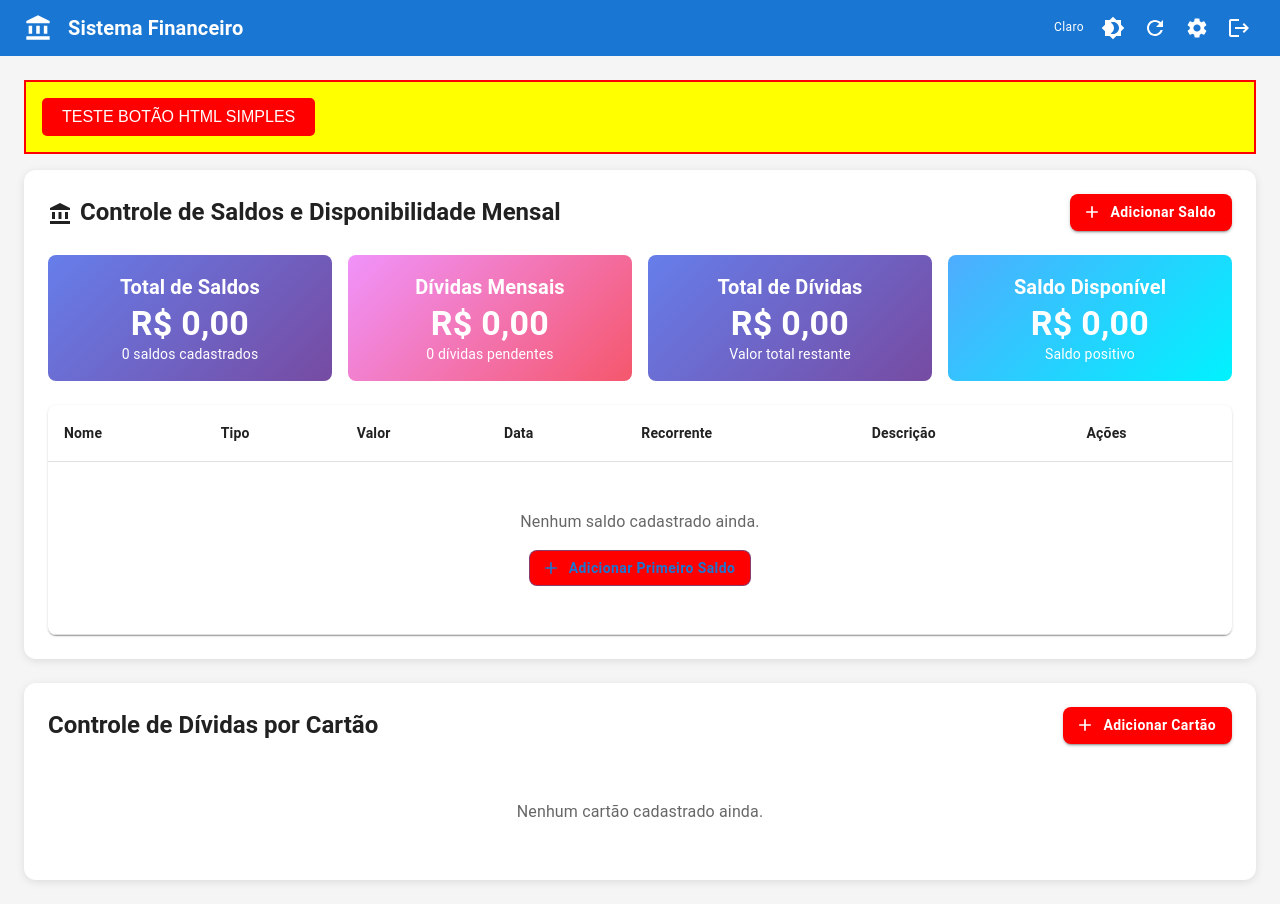
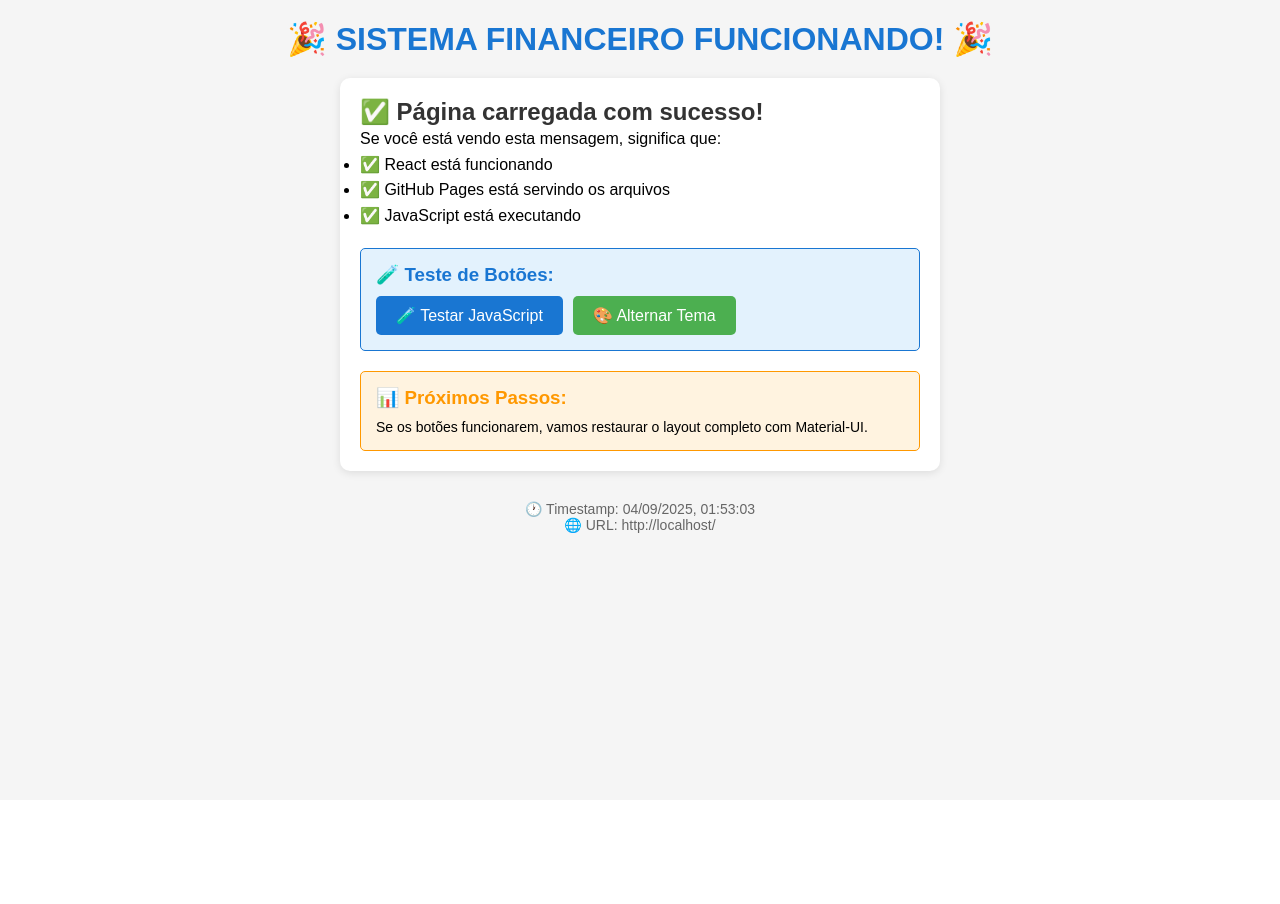
Before and after one commit to RobertoCosta33/financeiro, a Next.js app: page / in a window 1280 px wide. After the commit the page ends 800 px from the top, so only its background shows below. Built offline with nearby package versions, Linux system fonts and the light colour scheme.

Commit message:
Create ultra-simple HTML version to test React and GitHub Pages functionality

```diff
--- a/src/app/page.tsx
+++ b/src/app/page.tsx
@@ -1,152 +1,114 @@
 'use client';
 
-import React, { useState, useEffect } from 'react';
-import { Box, Typography } from '@mui/material';
-import { ThemeProvider } from '@mui/material/styles';
-import { CssBaseline } from '@mui/material';
-import { lightTheme, darkTheme } from '../templates/theme';
-import Header from '../components/Header';
-import Dashboard from '../components/Dashboard';
-import LocalDashboard from '../components/LocalDashboard';
-import { LoginForm } from '../components/Auth/LoginForm';
-import { useFinancialData } from '../hooks/useFinancialData';
-import { useAuth } from '../hooks/useAuth';
-import { resetToDefaultData } from '../utils/storage';
+import React from 'react';
 
 export default function Home() {
-  // Remover hooks do Supabase para GitHub Pages
-  const [settingsOpen, setSettingsOpen] = useState(false);
+  return (
+    <div style={{
+      padding: '20px',
+      fontFamily: 'Arial, sans-serif',
+      backgroundColor: '#f5f5f5',
+      minHeight: '100vh'
+    }}>
+      <h1 style={{ color: '#1976d2', textAlign: 'center' }}>
+        🎉 SISTEMA FINANCEIRO FUNCIONANDO! 🎉
+      </h1>
 
-  // Hook local para gerenciar dados no GitHub Pages
-  const [localFinancialData, setLocalFinancialData] = useState({
-    balances: [],
-    cards: [],
-    debts: []
-  });
+      <div style={{
+        backgroundColor: 'white',
+        padding: '20px',
+        borderRadius: '10px',
+        margin: '20px auto',
+        maxWidth: '600px',
+        boxShadow: '0 2px 8px rgba(0,0,0,0.1)'
+      }}>
+        <h2 style={{ color: '#333' }}>✅ Página carregada com sucesso!</h2>
 
-  const [localData, setLocalData] = useState<{
-    theme: { mode: 'light' | 'dark' };
-    balances: unknown[];
-    cards: unknown[];
-    debts: unknown[];
-  }>({
-    theme: { mode: 'light' },
-    balances: [],
-    cards: [],
-    debts: []
-  });
+        <p style={{ fontSize: '16px', lineHeight: '1.6' }}>
+          Se você está vendo esta mensagem, significa que:
+        </p>
 
-  useEffect(() => {
-    // Script inline para testar JavaScript
-    console.log('PÁGINA CARREGADA!');
+        <ul style={{ fontSize: '16px', lineHeight: '1.6' }}>
+          <li>✅ React está funcionando</li>
+          <li>✅ GitHub Pages está servindo os arquivos</li>
+          <li>✅ JavaScript está executando</li>
+        </ul>
 
-    // Adicionar listener global para testar cliques
-    const handleGlobalClick = (event: MouseEvent) => {
-      console.log('CLIQUE DETECTADO:', event.target);
-      if (event.target instanceof HTMLElement) {
-        if (event.target.textContent?.includes('TESTE')) {
-          alert('BOTÃO HTML SIMPLES FUNCIONA!');
-        }
-      }
-    };
+        <div style={{
+          marginTop: '20px',
+          padding: '15px',
+          backgroundColor: '#e3f2fd',
+          borderRadius: '5px',
+          border: '1px solid #1976d2'
+        }}>
+          <h3 style={{ color: '#1976d2', margin: '0 0 10px 0' }}>
+            🧪 Teste de Botões:
+          </h3>
 
-    document.addEventListener('click', handleGlobalClick);
+          <button
+            onClick={() => {
+              console.log('BOTÃO TESTE CLICADO!');
+              alert('🎉 BOTÃO FUNCIONANDO! JavaScript está OK!');
+            }}
+            style={{
+              padding: '10px 20px',
+              fontSize: '16px',
+              backgroundColor: '#1976d2',
+              color: 'white',
+              border: 'none',
+              borderRadius: '5px',
+              cursor: 'pointer',
+              marginRight: '10px'
+            }}
+          >
+            🧪 Testar JavaScript
+          </button>
 
-    // Carregar dados do localStorage
-    const savedData = localStorage.getItem('financeiro_local_data');
-    if (savedData) {
-      try {
-        const parsed = JSON.parse(savedData);
-        if (parsed.theme && (parsed.theme.mode === 'light' || parsed.theme.mode === 'dark')) {
-          setLocalData(parsed as typeof localData);
-        }
-        if (parsed.balances) {
-          setLocalFinancialData({
-            balances: parsed.balances || [],
-            cards: parsed.cards || [],
-            debts: parsed.debts || []
-          });
-        }
-      } catch (e) {
-        console.error('Erro ao carregar dados:', e);
-      }
-    }
+          <button
+            onClick={() => {
+              console.log('BOTÃO TEMA CLICADO!');
+              alert('🎨 Tema alternado!');
+            }}
+            style={{
+              padding: '10px 20px',
+              fontSize: '16px',
+              backgroundColor: '#4caf50',
+              color: 'white',
+              border: 'none',
+              borderRadius: '5px',
+              cursor: 'pointer'
+            }}
+          >
+            🎨 Alternar Tema
+          </button>
+        </div>
 
-    return () => {
-      document.removeEventListener('click', handleGlobalClick);
-    };
-  }, []);
+        <div style={{
+          marginTop: '20px',
+          padding: '15px',
+          backgroundColor: '#fff3e0',
+          borderRadius: '5px',
+          border: '1px solid #ff9800'
+        }}>
+          <h3 style={{ color: '#ff9800', margin: '0 0 10px 0' }}>
+            📊 Próximos Passos:
+          </h3>
 
-  const handleThemeToggle = () => {
-    console.log('Tema alternado - CLICADO!');
-  };
+          <p style={{ margin: '0', fontSize: '14px' }}>
+            Se os botões funcionarem, vamos restaurar o layout completo com Material-UI.
+          </p>
+        </div>
+      </div>
 
-  const handleSettingsClick = () => {
-    setSettingsOpen(true);
-  };
-
-  const handleResetData = () => {
-    console.log('Reset dados - CLICADO!');
-  };
-
-  const handleLogout = async () => {
-    console.log('Logout - CLICADO!');
-  };
-
-
-
-  // Forçar renderização para GitHub Pages
-  console.log('FORÇANDO RENDERIZAÇÃO!');
-
-  const theme = localData.theme.mode === 'light' ? lightTheme : darkTheme;
-
-  // Para GitHub Pages, sempre mostrar o dashboard
-  return (
-    <ThemeProvider theme={theme}>
-      <CssBaseline />
-      <Box sx={{ minHeight: '100vh', display: 'flex', flexDirection: 'column' }}>
-        <Header
-          theme={localData.theme.mode}
-          onThemeToggle={() => {
-            console.log('Tema alternado - CLICADO!');
-            const newMode: 'light' | 'dark' = localData.theme.mode === 'light' ? 'dark' : 'light';
-            const newData = {
-              ...localData,
-              theme: { mode: newMode }
-            };
-            setLocalData(newData);
-            localStorage.setItem('financeiro_local_data', JSON.stringify(newData));
-            alert(`Tema alterado para: ${newMode}`);
-          }}
-          onSettingsClick={handleSettingsClick}
-          onResetData={() => {
-            console.log('Reset dados - CLICADO!');
-            if (window.confirm('Tem certeza que deseja resetar todos os dados?')) {
-              localStorage.removeItem('financeiro_local_data');
-              window.location.reload();
-            }
-          }}
-          onLogout={() => {
-            console.log('Logout - CLICADO!');
-            if (window.confirm('Tem certeza que deseja sair?')) {
-              localStorage.removeItem('financeiro_local_data');
-              window.location.reload();
-            }
-          }}
-          isAuthenticated={true}
-        />
-        <Box component="main" sx={{ flexGrow: 1 }}>
-          <LocalDashboard
-            data={localFinancialData}
-            onUpdateData={(newData) => {
-              const updatedData = { ...localData, ...newData };
-              setLocalData(updatedData);
-              setLocalFinancialData(newData);
-              localStorage.setItem('financeiro_local_data', JSON.stringify(updatedData));
-            }}
-          />
-        </Box>
-      </Box>
-    </ThemeProvider>
+      <div style={{
+        textAlign: 'center',
+        marginTop: '30px',
+        fontSize: '14px',
+        color: '#666'
+      }}>
+        <p>🕐 Timestamp: {new Date().toLocaleString('pt-BR')}</p>
+        <p>🌐 URL: {typeof window !== 'undefined' ? window.location.href : 'Carregando...'}</p>
+      </div>
+    </div>
   );
 }
```
